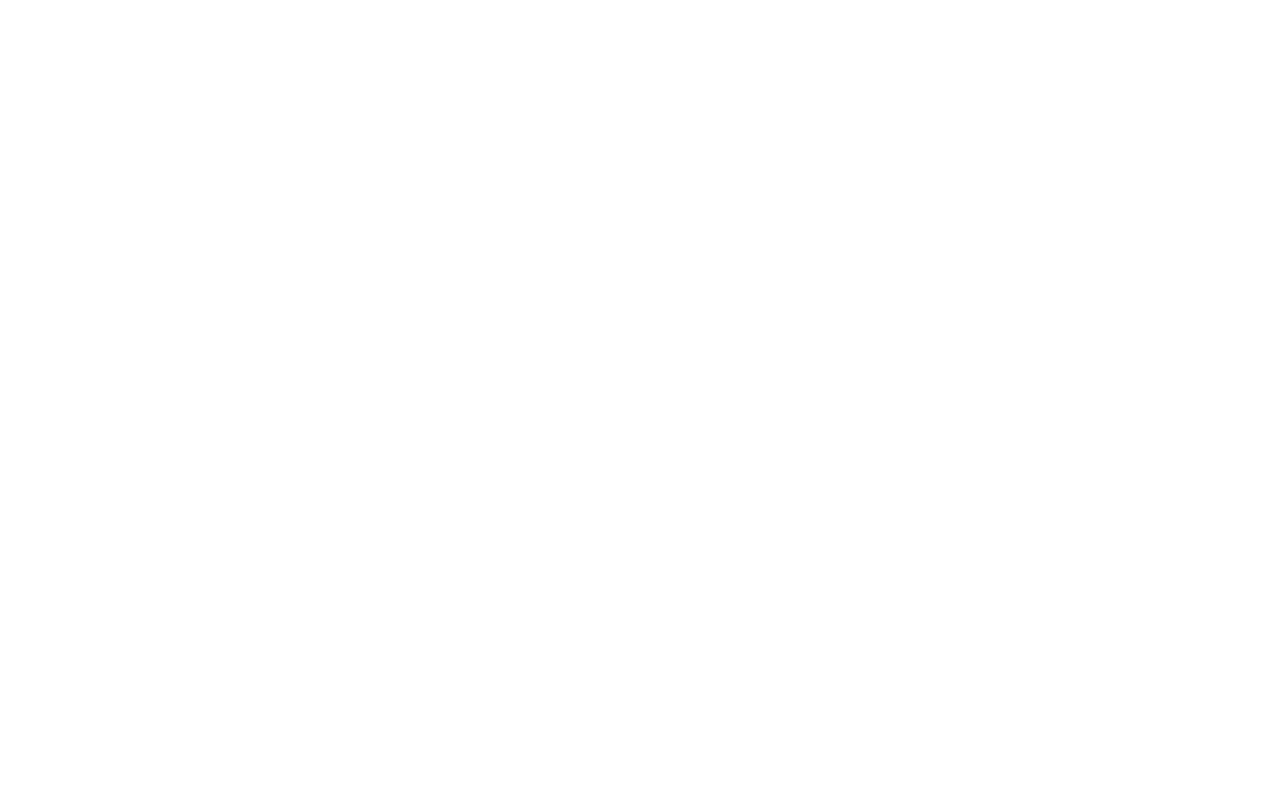
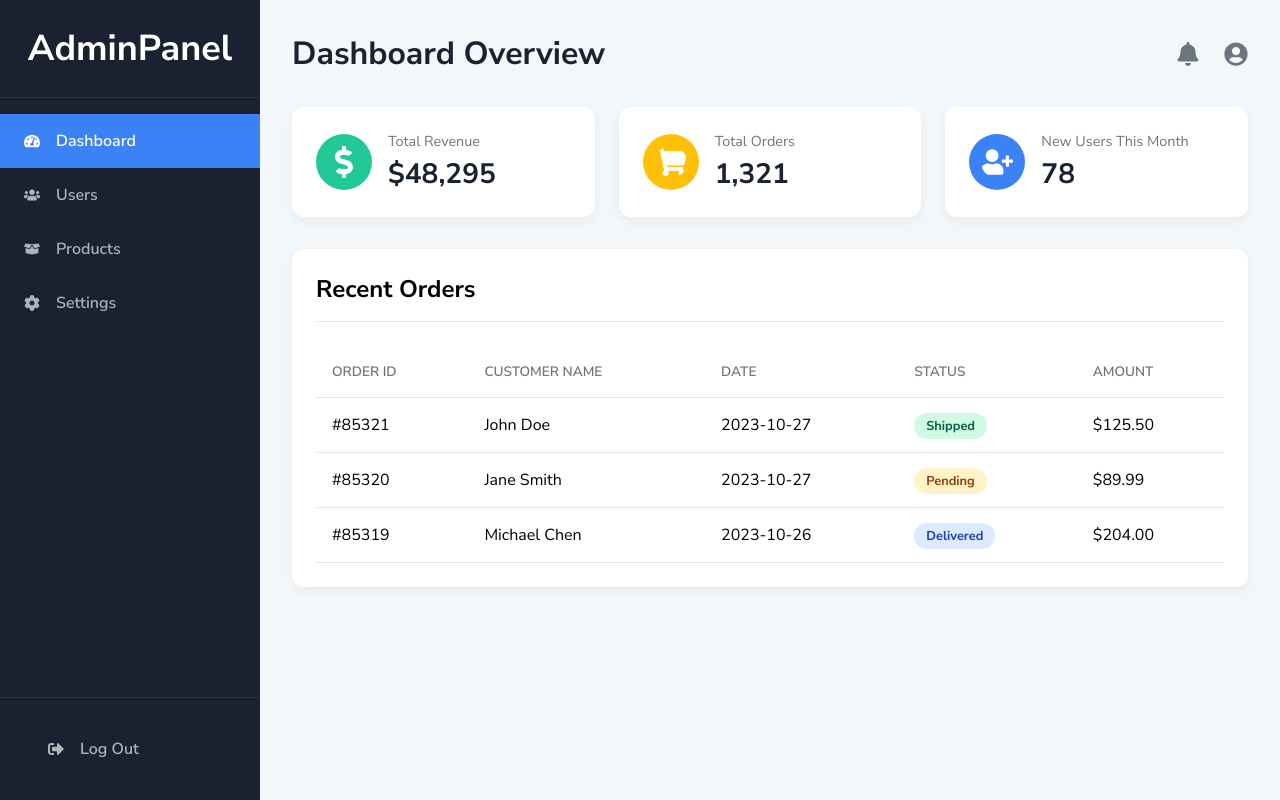
Before and after one commit to Anish-Narayan/Billingsoftware, a React (Vite) app: page /admin in a window 1280 px wide. Before the commit this address had no page. Built offline with nearby package versions, Linux system fonts and the light colour scheme.

Commit message:
Initial front end with partial firebase connection is made

```diff
--- a/package.json
+++ b/package.json
@@ -10,8 +10,11 @@
     "preview": "vite preview"
   },
   "dependencies": {
+    "@react-oauth/google": "^0.12.2",
+    "firebase": "^11.9.1",
     "react": "^19.1.0",
     "react-dom": "^19.1.0",
+    "react-icons": "^5.5.0",
     "react-router-dom": "^7.6.2"
   },
   "devDependencies": {
--- a/src/App.jsx
+++ b/src/App.jsx
@@ -5,6 +5,7 @@
 // Import your Loginpage component.
 // The path must match your file structure.
 import Loginpage from './components/LoginPage.jsx';
+import AdminPanel from './components/AdminPanel.jsx';
 
 // A simple, static component for the landing page.
 function LandingPage() {
@@ -35,6 +36,7 @@
 
         {/* When the user navigates to "/login", show your Loginpage component */}
         <Route path="/login" element={<Loginpage />} />
+        <Route path="/admin" element={<AdminPanel/>}/>
       </Routes>
     </BrowserRouter>
   );
--- /dev/null
+++ b/src/components/AdminPanel.jsx
@@ -0,0 +1,110 @@
+import React from 'react';
+import '../styles/AdminPanel.css';
+import { FaTachometerAlt, FaUsers, FaBoxOpen, FaCog, FaSignOutAlt, FaBell, FaUserCircle, FaDollarSign, FaShoppingCart, FaUserPlus } from 'react-icons/fa';
+
+const AdminPanel = () => {
+  return (
+    <div className="admin-panel">
+      <aside className="sidebar">
+        <div className="sidebar-header">
+          <h2>AdminPanel</h2>
+        </div>
+        <nav className="sidebar-nav">
+          <a href="#" className="nav-link active">
+            <FaTachometerAlt /> Dashboard
+          </a>
+          <a href="#" className="nav-link">
+            <FaUsers /> Users
+          </a>
+          <a href="#" className="nav-link">
+            <FaBoxOpen /> Products
+          </a>
+          <a href="#" className="nav-link">
+            <FaCog /> Settings
+          </a>
+        </nav>
+        <div className="sidebar-footer">
+          <a href="#" className="nav-link">
+            <FaSignOutAlt /> Log Out
+          </a>
+        </div>
+      </aside>
+
+      <main className="main-content">
+        <header className="main-header">
+          <h1>Dashboard Overview</h1>
+          <div className="header-actions">
+            <FaBell className="action-icon" />
+            <FaUserCircle className="action-icon" />
+          </div>
+        </header>
+
+        <section className="stats-grid">
+          <div className="stat-card">
+            <FaDollarSign className="stat-icon revenue" />
+            <div>
+              <p className="stat-label">Total Revenue</p>
+              <h3 className="stat-value">$48,295</h3>
+            </div>
+          </div>
+          <div className="stat-card">
+            <FaShoppingCart className="stat-icon orders" />
+            <div>
+              <p className="stat-label">Total Orders</p>
+              <h3 className="stat-value">1,321</h3>
+            </div>
+          </div>
+          <div className="stat-card">
+            <FaUserPlus className="stat-icon new-users" />
+            <div>
+              <p className="stat-label">New Users This Month</p>
+              <h3 className="stat-value">78</h3>
+            </div>
+          </div>
+        </section>
+
+        <section className="content-card">
+          <h2>Recent Orders</h2>
+          <div className="table-responsive">
+            <table>
+              <thead>
+                <tr>
+                  <th>Order ID</th>
+                  <th>Customer Name</th>
+                  <th>Date</th>
+                  <th>Status</th>
+                  <th>Amount</th>
+                </tr>
+              </thead>
+              <tbody>
+                <tr>
+                  <td>#85321</td>
+                  <td>John Doe</td>
+                  <td>2023-10-27</td>
+                  <td><span className="status shipped">Shipped</span></td>
+                  <td>$125.50</td>
+                </tr>
+                <tr>
+                  <td>#85320</td>
+                  <td>Jane Smith</td>
+                  <td>2023-10-27</td>
+                  <td><span className="status pending">Pending</span></td>
+                  <td>$89.99</td>
+                </tr>
+                <tr>
+                  <td>#85319</td>
+                  <td>Michael Chen</td>
+                  <td>2023-10-26</td>
+                  <td><span className="status delivered">Delivered</span></td>
+                  <td>$204.00</td>
+                </tr>
+              </tbody>
+            </table>
+          </div>
+        </section>
+      </main>
+    </div>
+  );
+};
+
+export default AdminPanel;
--- a/src/main.jsx
+++ b/src/main.jsx
@@ -3,12 +3,16 @@
 import React from 'react';
 import ReactDOM from 'react-dom/client';
 import App from './App.jsx'; // This imports your main app with all the routes
-import './index.css';     // This is for global styles like fonts and resets
+import './index.css';     // This is for global styles like fonts and
+import { GoogleOAuthProvider } from '@react-oauth/google';
 
-// This is the correct setup. It renders your entire <App /> component,
-// which handles all the routing and page switching internally.
+
+const CLIENT_ID = '405922937728-5td9ocbo3chgt4julli3otjs30h37ljv.apps.googleusercontent.com';
+
 ReactDOM.createRoot(document.getElementById('root')).render(
   <React.StrictMode>
+    <GoogleOAuthProvider clientId={CLIENT_ID}>
     <App />
+    </GoogleOAuthProvider>
   </React.StrictMode>
 );
--- /dev/null
+++ b/src/styles/AdminPanel.css
@@ -0,0 +1,175 @@
+@import url('https://fonts.googleapis.com/css2?family=Nunito+Sans:wght@400;600;700&display=swap');
+
+.admin-panel {
+  display: flex;
+  min-height: 100vh;
+  font-family: 'Nunito Sans', sans-serif;
+  background-color: #f4f7fa;
+}
+
+.sidebar {
+  width: 260px;
+  background-color: #1a2232;
+  color: #aeb2b9;
+  display: flex;
+  flex-direction: column;
+  flex-shrink: 0;
+}
+
+.sidebar-header {
+  padding: 1.5rem;
+  text-align: center;
+  font-size: 1.5rem;
+  font-weight: 700;
+  color: #ffffff;
+  border-bottom: 1px solid #2a3444;
+}
+
+.sidebar-nav {
+  flex-grow: 1;
+  padding-top: 1rem;
+}
+
+.nav-link {
+  display: flex;
+  align-items: center;
+  gap: 1rem;
+  padding: 1rem 1.5rem;
+  color: #aeb2b9;
+  text-decoration: none;
+  transition: all 0.2s ease;
+  font-weight: 600;
+}
+
+.nav-link:hover {
+  background-color: #2a3444;
+  color: #ffffff;
+}
+
+.nav-link.active {
+  background-color: #3b82f6;
+  color: #ffffff;
+}
+
+.sidebar-footer {
+  padding: 1.5rem;
+  border-top: 1px solid #2a3444;
+}
+
+.main-content {
+  flex-grow: 1;
+  padding: 2rem;
+  overflow-y: auto;
+}
+
+.main-header {
+  display: flex;
+  justify-content: space-between;
+  align-items: center;
+  margin-bottom: 2rem;
+}
+
+.main-header h1 {
+  font-size: 2rem;
+  color: #1a2232;
+}
+
+.header-actions {
+  display: flex;
+  align-items: center;
+  gap: 1.5rem;
+}
+
+.action-icon {
+  font-size: 1.5rem;
+  color: #6c757d;
+  cursor: pointer;
+}
+
+.stats-grid {
+  display: grid;
+  grid-template-columns: repeat(auto-fit, minmax(240px, 1fr));
+  gap: 1.5rem;
+  margin-bottom: 2rem;
+}
+
+.stat-card {
+  background-color: #ffffff;
+  padding: 1.5rem;
+  border-radius: 12px;
+  box-shadow: 0 4px 12px rgba(0, 0, 0, 0.05);
+  display: flex;
+  align-items: center;
+  gap: 1rem;
+}
+
+.stat-icon {
+  font-size: 2rem;
+  padding: 0.75rem;
+  border-radius: 50%;
+  color: #fff;
+}
+.stat-icon.revenue { background-color: #20c997; }
+.stat-icon.orders { background-color: #ffc107; }
+.stat-icon.new-users { background-color: #3b82f6; }
+
+.stat-label {
+  color: #6c757d;
+  font-size: 0.9rem;
+}
+
+.stat-value {
+  color: #1a2232;
+  font-size: 1.75rem;
+  font-weight: 700;
+  margin-top: 0.25rem;
+}
+
+.content-card {
+  background-color: #ffffff;
+  padding: 1.5rem;
+  border-radius: 12px;
+  box-shadow: 0 4px 12px rgba(0, 0, 0, 0.05);
+}
+
+.content-card h2 {
+  margin: 0 0 1.5rem 0;
+  border-bottom: 1px solid #e5e7eb;
+  padding-bottom: 1rem;
+}
+
+.table-responsive {
+  overflow-x: auto;
+}
+
+table {
+  width: 100%;
+  border-collapse: collapse;
+}
+
+th, td {
+  padding: 1rem;
+  text-align: left;
+  border-bottom: 1px solid #e5e7eb;
+}
+
+th {
+  color: #6c757d;
+  font-weight: 600;
+  font-size: 0.85rem;
+  text-transform: uppercase;
+}
+
+tbody tr:hover {
+  background-color: #f9fafb;
+}
+
+.status {
+  padding: 0.25rem 0.75rem;
+  border-radius: 999px;
+  font-size: 0.8rem;
+  font-weight: 700;
+}
+.status.shipped { background-color: #d1fae5; color: #065f46; }
+.status.pending { background-color: #fef3c7; color: #92400e; }
+.status.delivered { background-color: #dbeafe; color: #1e40af; }
--- a/src/styles/Login.css
+++ b/src/styles/Login.css
@@ -19,7 +19,7 @@
   justify-content: center;
   align-items: center;
   min-height: 100vh;
-  background-color: #d4af37;
+  background-color: var(--background-light);
   padding: 20px;
 }
 
```
Also changed, not shown: src/components/LoginPage.jsx (+40 -23 lines), 1 other file (tests, documents, lock files or other folders).
